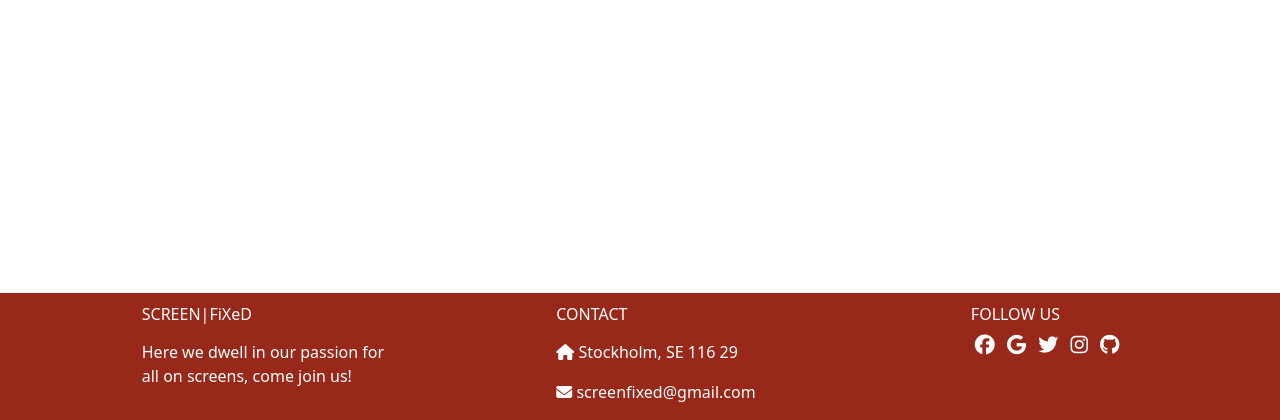
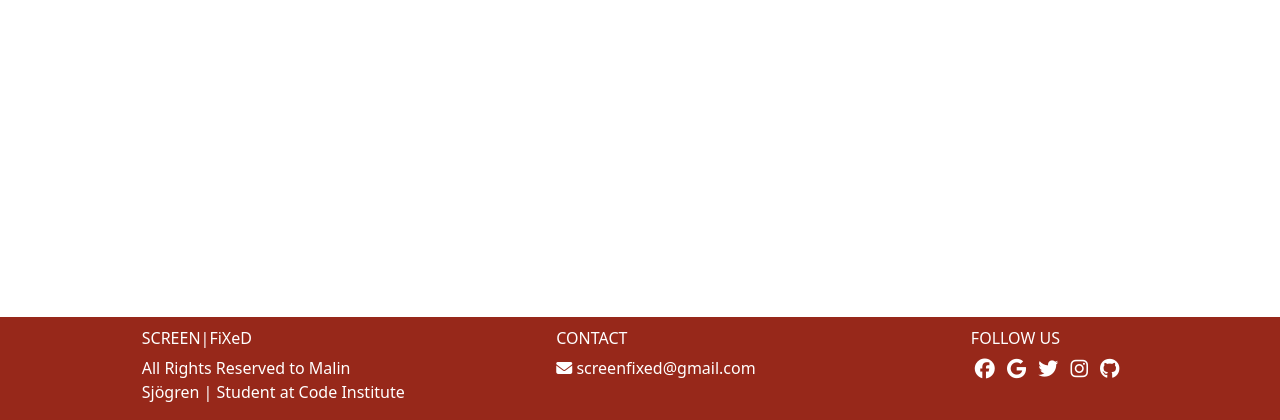
Before and after one commit to MsCrieky/Blog_PP4, a Django app: page / in a window 1280 px wide. Shown: the part 380-800 px from the top of the page. Run offline with Django 4.2, Linux system fonts and the light colour scheme; data that the repository does not hold is empty; some libraries are stand-ins or nearby versions.

Commit message:
Update info in footer on base.html

```diff
--- a/templates/base.html
+++ b/templates/base.html
@@ -109,9 +109,9 @@
         <div class="row">
           <!-- Grid column -->
           <div class="col-md-3 col-lg-3 col-xl-3 mx-auto mt-1">
-            <h6 class="mb-3 font-weight-bold">SCREEN|FiXeD</h6>
+            <h6 class="mb-2 font-weight-bold">SCREEN|FiXeD</h6>
             <p>
-              Here we dwell in our passion for all on screens, come join us!
+              All Rights Reserved to Malin Sjögren | Student at Code Institute
             </p>
           </div>
           <!-- Grid column -->
@@ -120,15 +120,14 @@
 
           <!-- Grid column -->
           <div class="col-md-4 col-lg-3 col-xl-3 mx-auto mt-1">
-            <h6 class="text-uppercase mb-3 font-weight-bold">Contact</h6>
-            <p><i class="fas fa-home mr-3"></i> Stockholm, SE 116 29</p>
+            <h6 class="text-uppercase mb-2 font-weight-bold">Contact</h6>
             <p><i class="fas fa-envelope mr-3"></i> screenfixed@gmail.com</p>
           </div>
           <!-- Grid column -->
 
           <!-- Grid column -->
           <div class="col-md-3 col-lg-2 col-xl-2 mx-auto mt-1">
-            <h6 class="text-uppercase mb-1 font-weight-bold">Follow us</h6>
+            <h6 class="text-uppercase mb-2 font-weight-bold">Follow us</h6>
 						<div class="mt-2 mb-2">
             <!-- Facebook -->
             <a href="http://www.facebook.com" target="_blank" aria-label="link to facebook"><i class="fa-brands fa-facebook fa-lg m-1" style="color: #ffffff;"></i></a>
```
Also changed, not shown: Testing.md (+4 -0 lines).
